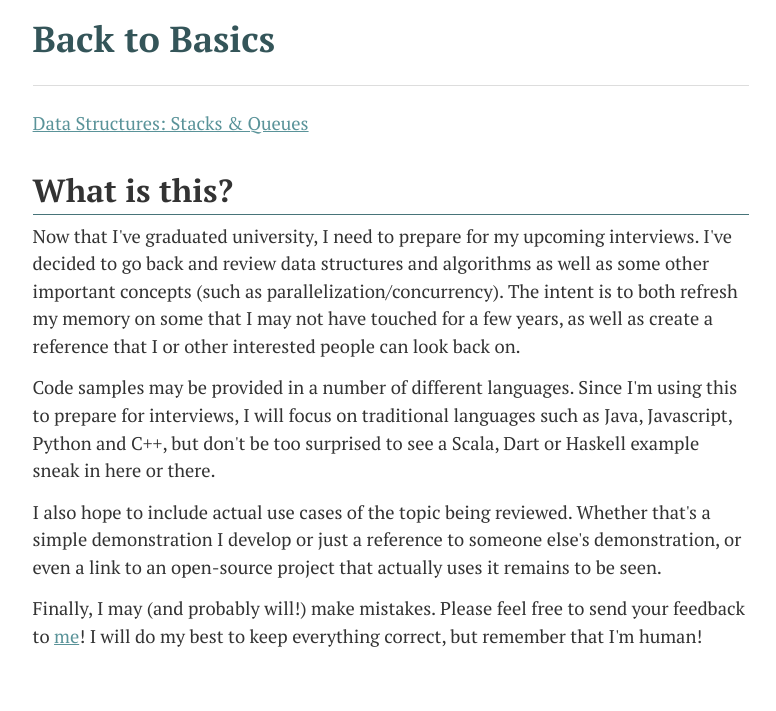
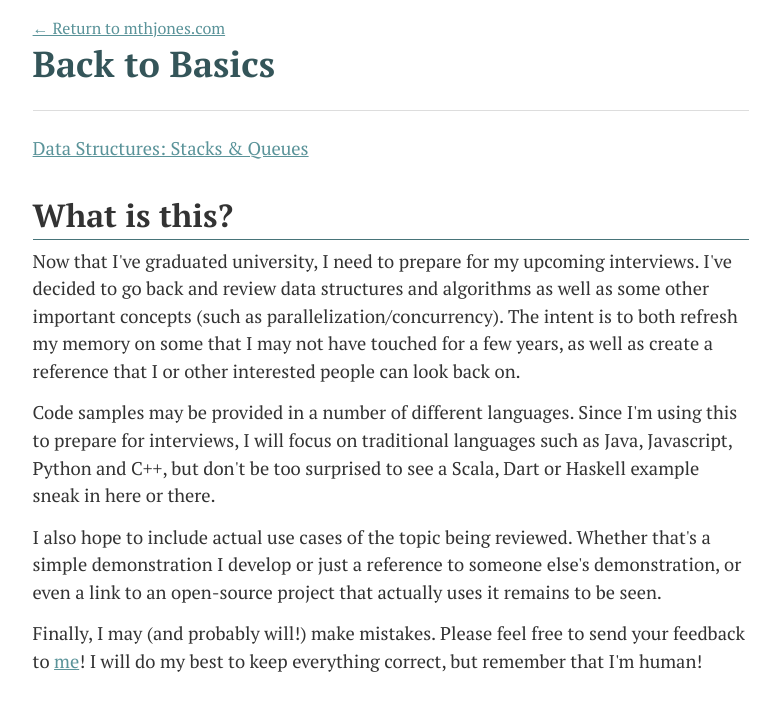
Before and after one commit to mthjones/mthjones.github.io, a Jekyll site: the page built from back-to-basics/index.html, in a window 1280 px wide. Shown: the top 711 px of the page, without its empty margins (249-1025 px from the left). Built offline with Jekyll 4.4.1, drawn with Linux system fonts in a browser that asks for light colours.

Commit message:
Add return to home link on Back to Basics collection page

```diff
--- a/back-to-basics/index.html
+++ b/back-to-basics/index.html
@@ -1,6 +1,11 @@
 ---
 layout: main
 ---
+<div class="row">
+    <div class="large-8-centered">
+        <a href="{{ site.baseurl }}/">&larr; Return to mthjones.com</a>
+    </div>
+</div>
 
 <div class="row">
     <h1 class="large-8-centered">Back to Basics</h1>
```
